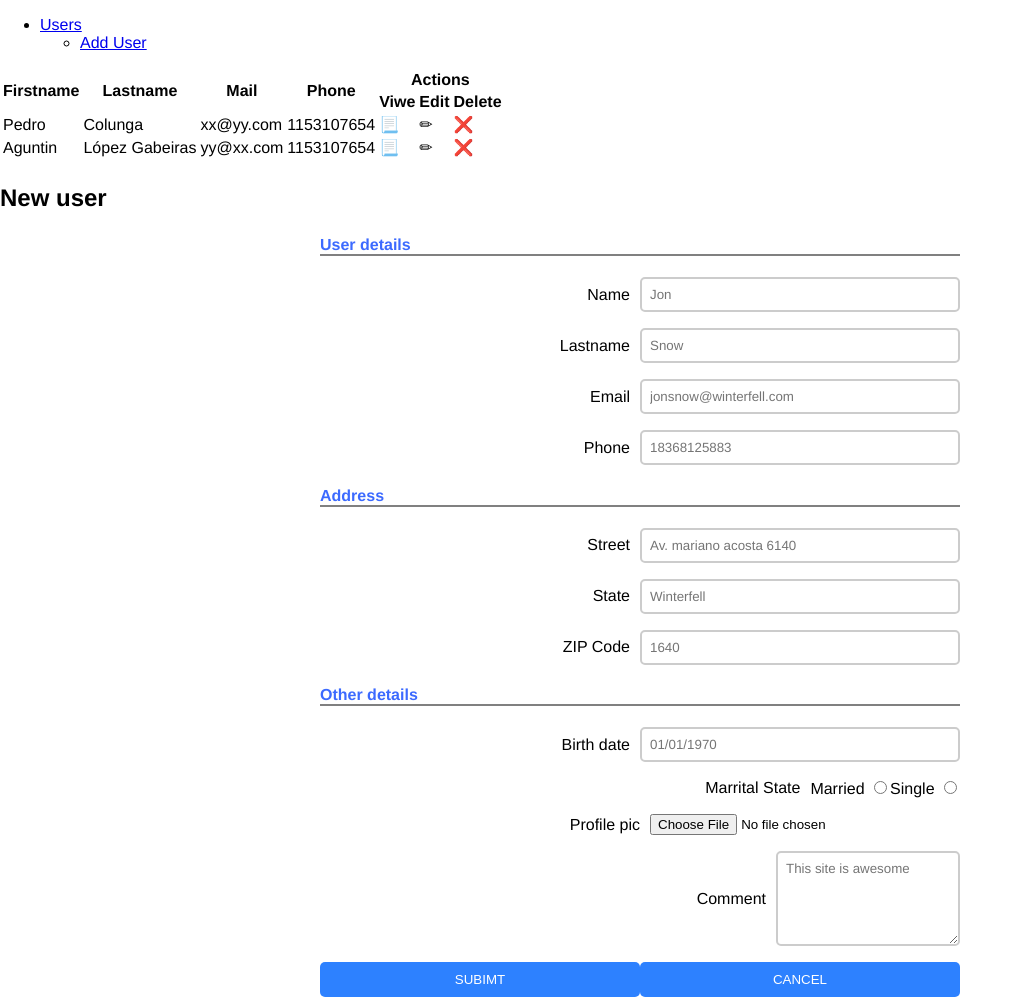
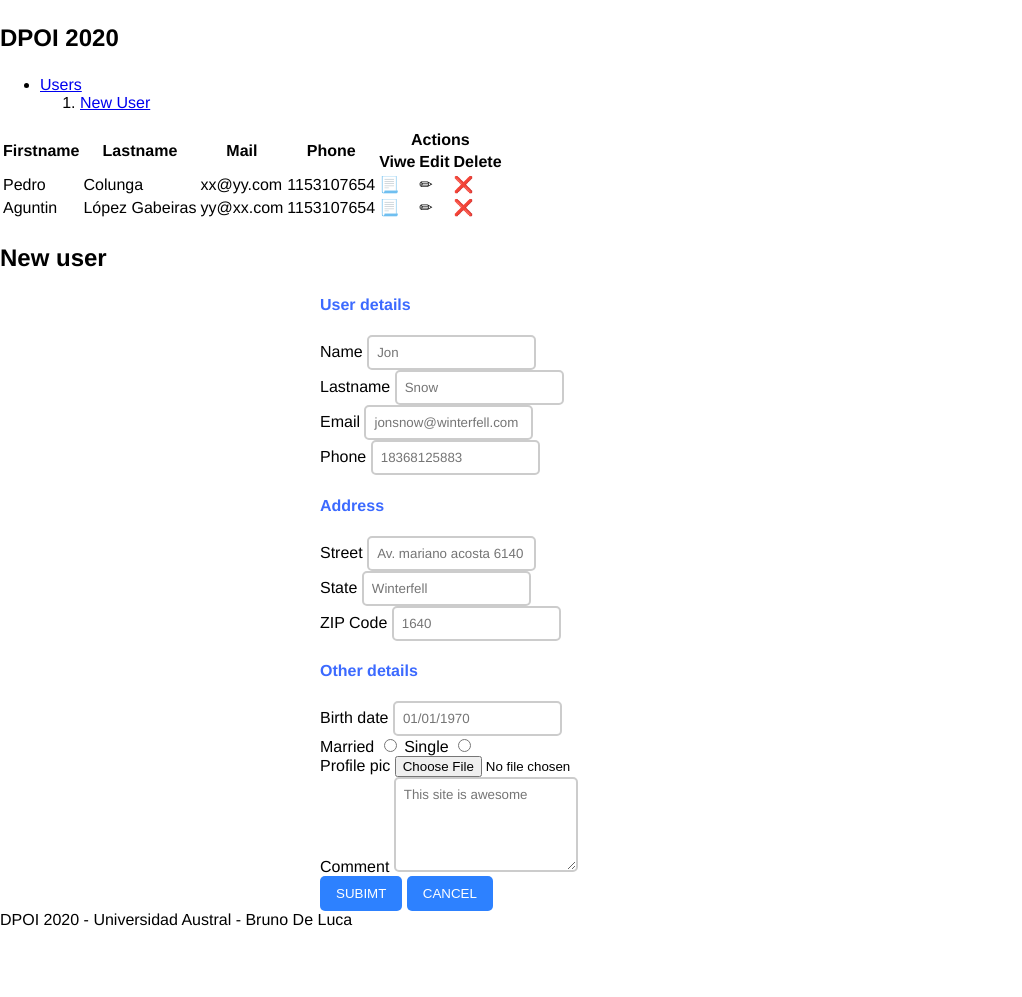
Before and after one commit to brunodeluk/dpoi, a plain HTML site: page users.html in a window 1280 px wide. Shown: the whole page, without its empty margins (0-1022 px from the left). After the commit the page ends 929 px from the top, so only its background shows below. Drawn offline with Linux system fonts and the light colour scheme.

Commit message:
improve html

```diff
--- a/users.html
+++ b/users.html
@@ -10,19 +10,19 @@
     <link href="print.css" type="text/css" rel="stylesheet" media="print">
 </head>
 <body>
+    <header>
+        <h3>DPOI 2020</h3>
+    </header>
     <nav>
-
+        <ul>
+            <li><a href="#">Users</a></li>
+            <ol>
+                <li><a href="#">New User</a></li>
+            </ol>
+        </ul>
     </nav>
     <main>
-        <div class="left">
-            <ul>
-                <li><a href="#users">Users</a></li>
-                <ul>
-                    <li><a href="#add-users">Add User</a></li>
-                </ul>
-            </ul>
-        </div>
-        <div class="right">
+        <section>
             <table>
                 <thead>
                     <tr>
@@ -59,8 +59,11 @@
                     </tr>
                 </tbody>
             </table>
-            <H3>New user</H3>
+        </section>
+        <section>
+            <h3>New user</h3>
             <form>
+                <section>
                     <h4>User details</h4>
                     <div>
                         <label for="name">Name</label>
@@ -78,6 +81,8 @@
                         <label for="phone">Phone</label>
                         <input type="tel" name="phone" id="phone" placeholder="18368125883"/>
                     </div>
+                </section>
+                <section>
                     <h4>Address</h4>
                     <div>
                         <label for="street">Street</label>
@@ -91,21 +96,19 @@
                         <label for="zipcode">ZIP Code</label>
                         <input type="text" name="zipcode" id="zipcode" placeholder="1640"/>
                     </div>
+                </section>
+
+                <section>
                     <h4>Other details</h4>
                     <div>
                         <label for="birthdate">Birth date</label>
                         <input type="text" name="birthdate" id="birthdate" placeholder="01/01/1970" maxlength="10"/>
                     </div>
                     <div>
-                    <label>Marrital State</label>
-                    <div>
                         <label for="married">Married</label>
                         <input type="radio" name="marrital" id="married" value="1"/>
-                    </div>
-                    <div>
                         <label for="single">Single</label>
                         <input type="radio" name="marrital" id="single" value="0"/>
-                    </div>
                     </div>
                     <div>
                         <label for="profile">Profile pic</label>
@@ -115,12 +118,16 @@
                         <label for="comment">Comment</label>
                         <textarea name="comment" id="comment" placeholder="This site is awesome" rows="5"></textarea>
                     </div>
-                <div>
+                </section>
+                <section>
                     <input type="submit" value="Subimt"/>
                     <input type="button" value="Cancel">
-                </div>
+                </section>
             </form>
-        </div>
+        </section>
     </main>
+    <footer>
+        <span>DPOI 2020 - Universidad Austral - Bruno De Luca</span>
+    </footer>
 </body>
 </html>
```
Also changed, not shown: concepts.html (+11 -12 lines). Lines whose indentation alone changed are shown as unchanged.
